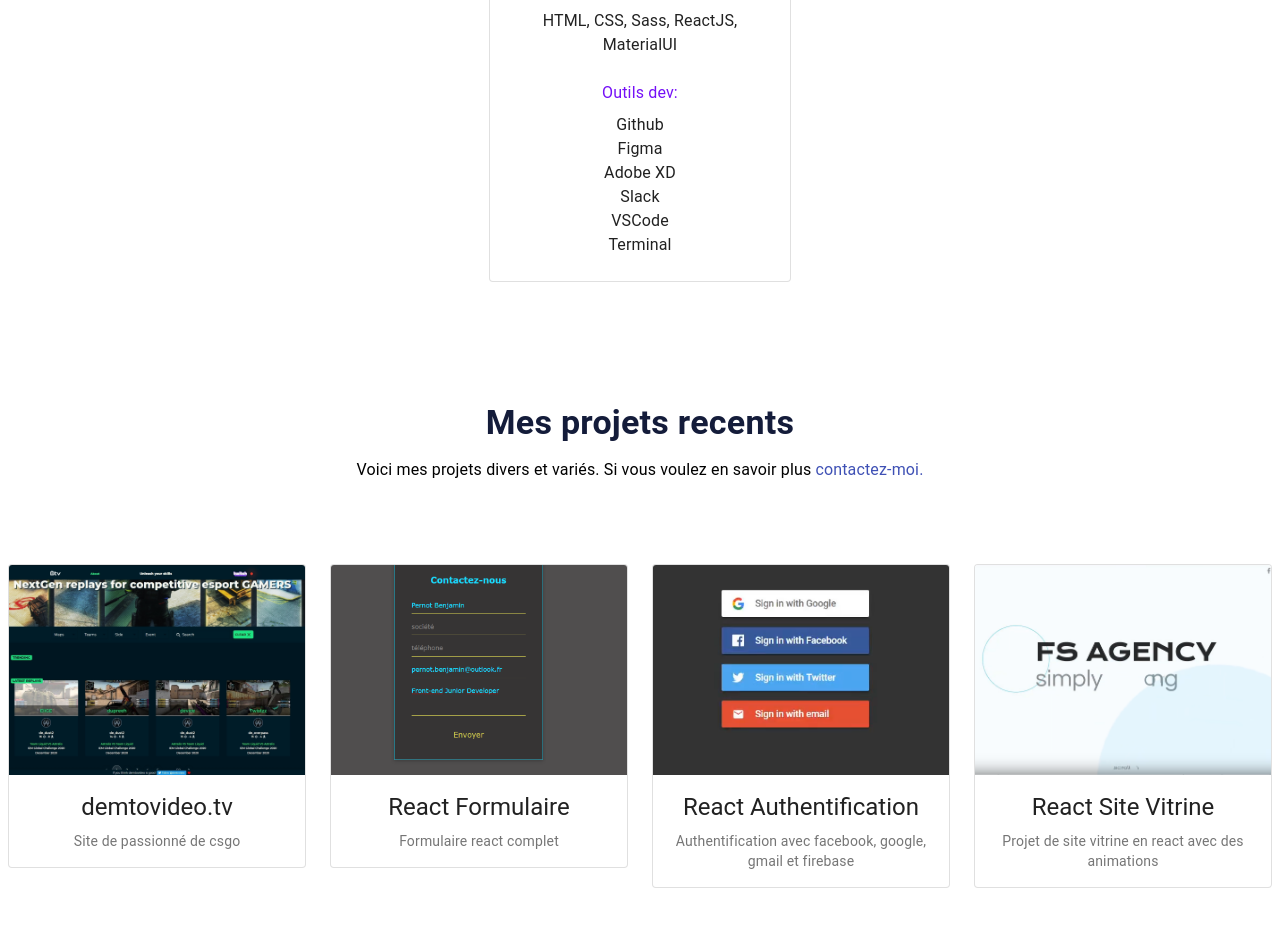
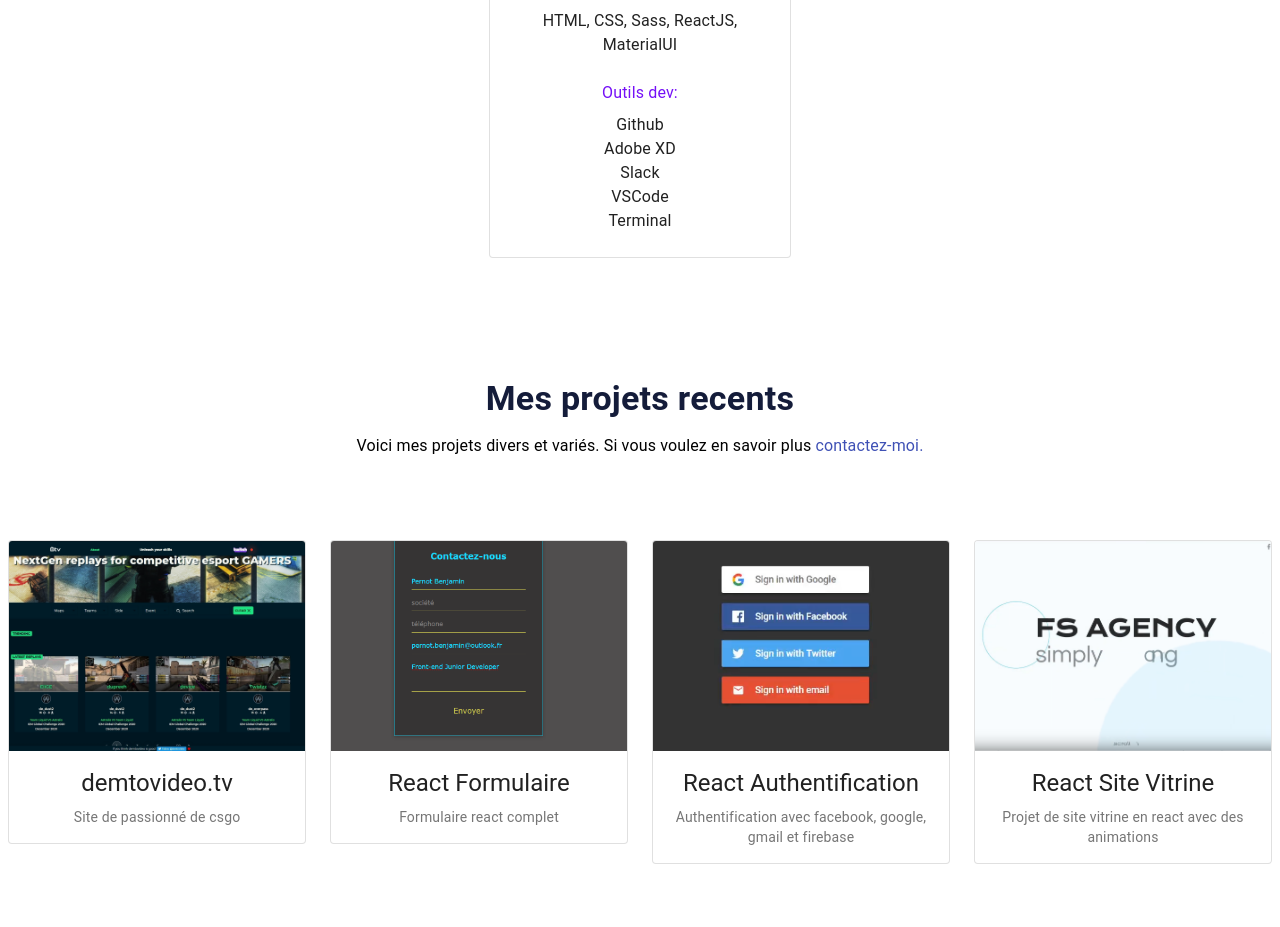
Before and after one commit to BENJYY1337/my-portfolio, a React (Create React App) app: page / in a window 1280 px wide. Shown: the part 1220-2147 px from the top of the page. Built offline with nearby package versions, Linux system fonts and the light colour scheme.

Commit message:
remove figma

```diff
--- a/src/component/Footer.js
+++ b/src/component/Footer.js
@@ -2,8 +2,7 @@
 
 import { makeStyles } from "@material-ui/core/styles";
 
-import { Box, Typography, Container, Button } from "@material-ui/core";
-import MuiLink from "@material-ui/core/Link";
+import { Box, Typography } from "@material-ui/core";
 import Logo from "./Logo";
 import TwitterIcon from "@material-ui/icons/Twitter";
 import LinkedInIcon from "@material-ui/icons/LinkedIn";
--- a/src/component/InfoInCard.js
+++ b/src/component/InfoInCard.js
@@ -76,7 +76,6 @@
               <Box mt={1}>
                 <Grid item xs>
                   <Typography>Github</Typography>
-                  <Typography>Figma</Typography>
                   <Typography>Adobe XD</Typography>
                   <Typography>Slack</Typography>
                   <Typography>VSCode</Typography>
```
